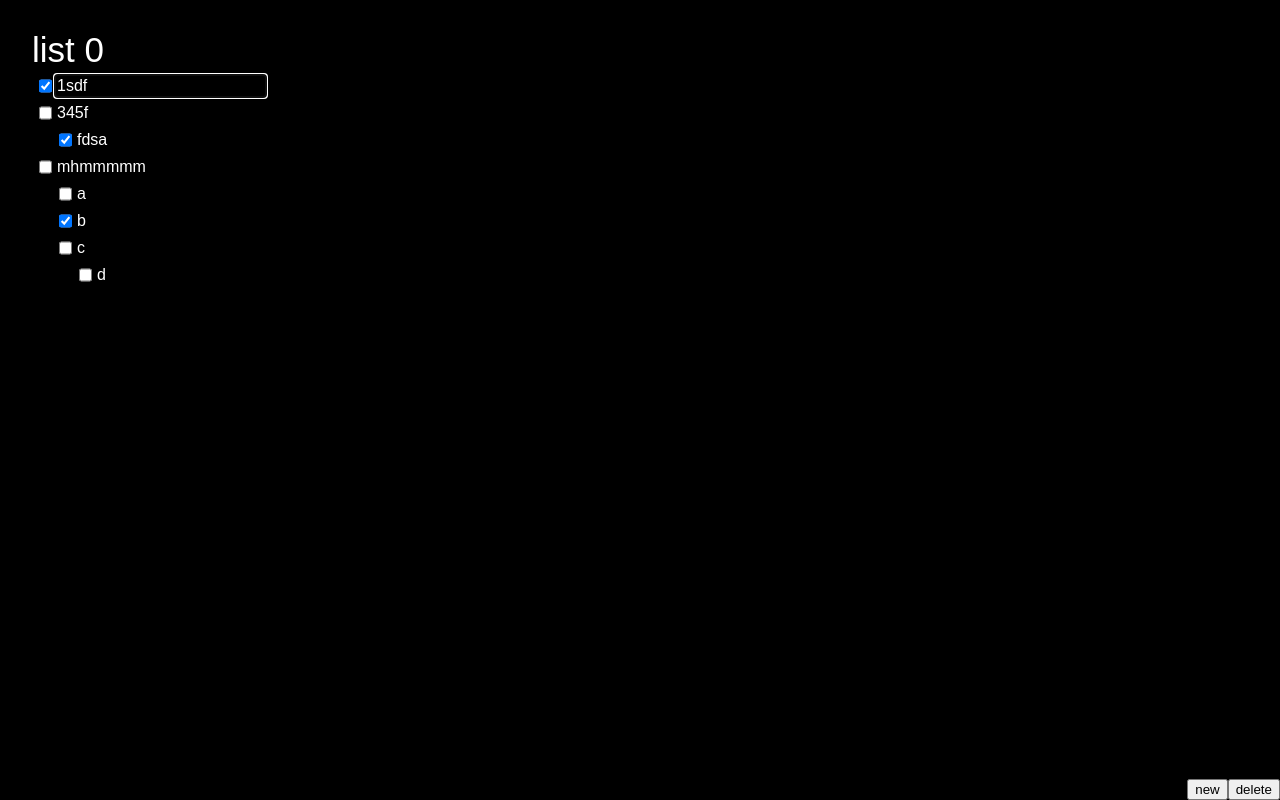
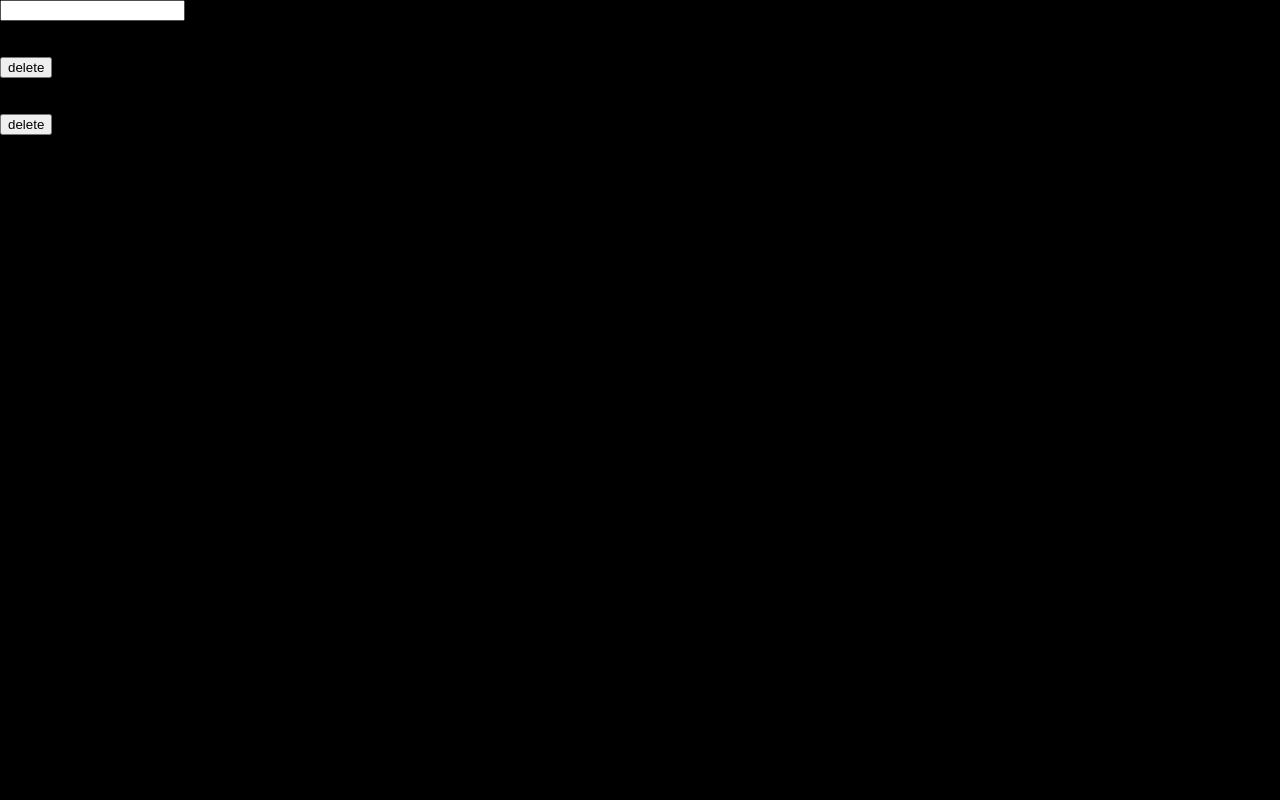
Before and after one commit to Jeff0Brewer/to-do, a Next.js app: page / in a window 1280 px wide. Built offline with nearby package versions, Linux system fonts and the light colour scheme.

Commit message:
init search interface

```diff
--- a/components/list-interface.tsx
+++ b/components/list-interface.tsx
@@ -1,5 +1,6 @@
 import React, { FC, useEffect, useState } from 'react'
-import { ListData, ItemData } from '../lib/types'
+import SearchInterface from './search-interface'
+import { ListData } from '../lib/types'
 import styles from '../styles/ListInterface.module.css'
 
 const lists: Array<ListData> = [
@@ -101,7 +102,9 @@ const ListInterface: FC<ListInterfaceProps> = props => {
             <div className={styles.buttons}>
                 <button onClick={newList} >new</button>
                 <button onClick={deleteList}>delete</button>
+                <button>search</button>
             </div>
+            <SearchInterface lists={lists} setList={props.setList} />
         </section>
     )
 }
--- /dev/null
+++ b/components/search-interface.tsx
@@ -0,0 +1,36 @@
+import React, { FC, useState, useEffect } from 'react'
+import SearchItem from './search-item'
+import { ListData } from '../lib/types'
+import { getKey, clearKeys } from '../lib/key'
+import styles from '../styles/SearchInterface.module.css'
+
+type SearchInterfaceProps = {
+    lists: Array<ListData>,
+    setList: (list: ListData) => void
+}
+
+const SearchInterface: FC<SearchInterfaceProps> = props => {
+    const [keys, setKeys] = useState<Array<string>>([])
+
+    useEffect(() => {
+        clearKeys()
+        const newKeys = []
+        for (let i = 0; i < props.lists.length; i++) {
+            newKeys.push(getKey(5))
+        }
+        setKeys(newKeys)
+    }, [props.lists])
+
+    return (
+        <section className={styles.interface}>
+            <input type='text' />
+            <div className={styles.lists}>{
+                props.lists.map((list: ListData, i: number) => {
+                    return <SearchItem key={keys[i]} list={list} />
+                })
+            }</div>
+        </section>
+    )
+}
+
+export default SearchInterface
--- /dev/null
+++ b/components/search-item.tsx
@@ -0,0 +1,19 @@
+import React, { FC } from 'react'
+import { ListData } from '../lib/types'
+import { dateToString } from '../lib/date'
+
+type SearchItemProps = {
+    list: ListData
+}
+
+const SearchItem: FC<SearchItemProps> = props => {
+    return (
+        <span>
+            <p>{props.list.title}</p>
+            <p>{dateToString(props.list.date)}</p>
+            <button>delete</button>
+        </span>
+    )
+}
+
+export default SearchItem
--- /dev/null
+++ b/lib/date.ts
@@ -0,0 +1,11 @@
+const dateToString = (date: Date) => {
+    return date.toLocaleDateString(undefined, {
+        month: '2-digit',
+        day: '2-digit',
+        year: '2-digit'
+    })
+}
+
+export {
+    dateToString
+}
--- a/lib/key.ts
+++ b/lib/key.ts
@@ -1,4 +1,4 @@
-const keys = new Set()
+let keys = new Set()
 const chars = 'ABCDEFGHIJKLMNOPQRSTUVWXYZabcdefghijklmnopqrstuvwxyz0123456789'
 
 const getKey = (len: number) => {
@@ -16,7 +16,12 @@ const removeKey = (key: string) => {
     keys.delete(key)
 }
 
+const clearKeys = () => {
+    keys = new Set()
+}
+
 export {
     getKey,
-    removeKey
+    removeKey,
+    clearKeys
 }
--- /dev/null
+++ b/styles/SearchInterface.module.css
@@ -0,0 +1,11 @@
+.interface {
+    position: absolute;
+    left: 0;
+    right: 0;
+    top: 0;
+    bottom: 0;
+    background-color: #000;
+}
+
+.lists {
+}
```
